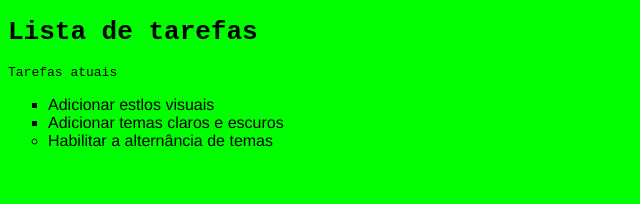
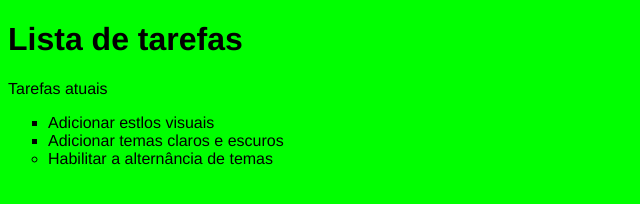
Before and after one commit to MD-Michael-Douglas/site-simples, a plain HTML site: page index.html in a window 1280 px wide. Shown: the whole page, without its empty margins (0-640 px from the left). Drawn offline with Linux system fonts and the light colour scheme.

Commit message:
Commit CSS Site Simples

```diff
--- a/main.css
+++ b/main.css
@@ -1,5 +1,16 @@
+:root {
+    --green: #00FF00;
+    --white: #FFFFFF;
+    --black: #000000;
+}
+
+* {
+    color: var(--fontColor);
+    font-family: helvetica;
+}
+
 body {
-    font-family: monospace;
+    background: var(--bg);
 }
 
 ul {
@@ -14,11 +25,13 @@ li {
         list-style: square;
     }
 
-    #msg {
-        font-family: monospace;
+
+    .light-theme {
+        --bg: var(--green);
+        --fontColor: var(--black);
     }
 
-    .light-theme {
-        color: #000000;
-        background: #00FF00;
+    .dark-theme {
+        --bg: var(--black);
+        --fontColor: var(--green);
     }
```
